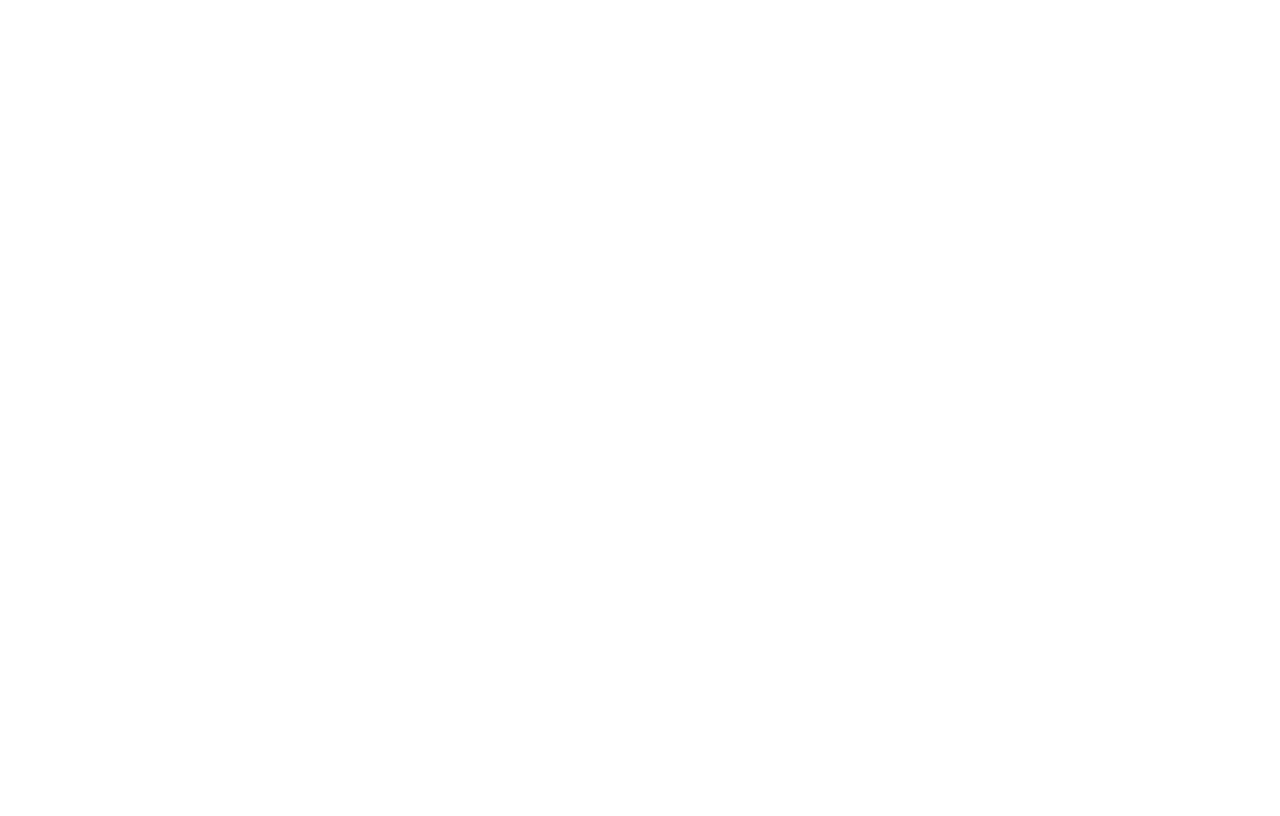
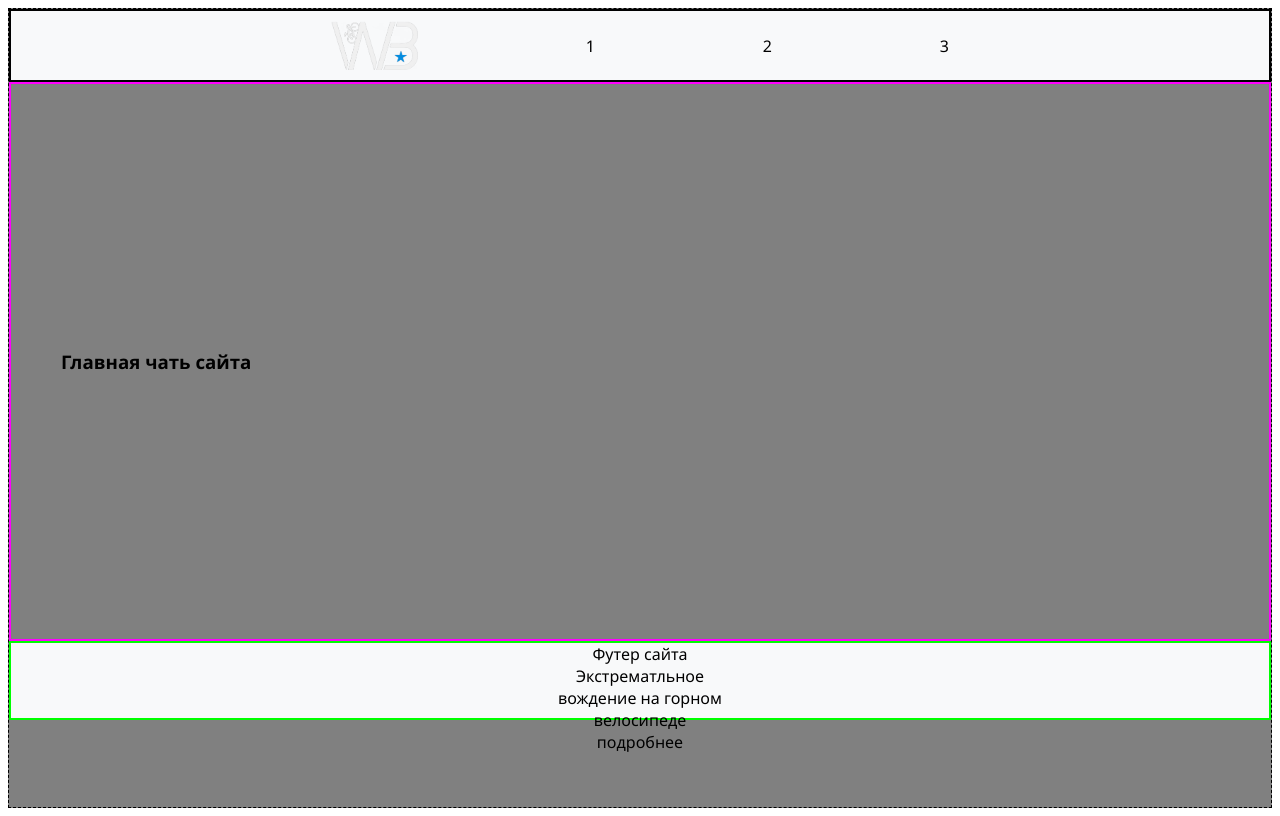
Before and after one commit to Cycle-Temka/Cycle-Frontend, a React (Create React App) app in the folder app/: page / in a window 1280 px wide. Built offline with nearby package versions, Linux system fonts and the light colour scheme.

Commit message:
Push: all

```diff
--- a/app/public/index.html
+++ b/app/public/index.html
@@ -2,42 +2,18 @@
 <html lang="en">
   <head>
     <meta charset="utf-8" />
-    <link rel="icon" href="%PUBLIC_URL%/favicon.ico" />
     <meta name="viewport" content="width=device-width, initial-scale=1" />
-    <meta name="theme-color" content="#000000" />
-    <meta
+    <!-- <meta name="theme-color" content="#000000" /> -->
+
+    <!-- <meta
       name="description"
       content="Web site created using create-react-app"
-    />
-    <link rel="apple-touch-icon" href="%PUBLIC_URL%/logo192.png" />
-    <!--
-      manifest.json provides metadata used when your web app is installed on a
-      user's mobile device or desktop. See https://developers.google.com/web/fundamentals/web-app-manifest/
-    -->
-    <link rel="manifest" href="%PUBLIC_URL%/manifest.json" />
-    <!--
-      Notice the use of %PUBLIC_URL% in the tags above.
-      It will be replaced with the URL of the `public` folder during the build.
-      Only files inside the `public` folder can be referenced from the HTML.
+    /> -->
+    <title>Bikes</title>
+  </head>
 
-      Unlike "/favicon.ico" or "favicon.ico", "%PUBLIC_URL%/favicon.ico" will
-      work correctly both with client-side routing and a non-root public URL.
-      Learn how to configure a non-root public URL by running `npm run build`.
-    -->
-    <title>React App</title>
-  </head>
   <body>
     <noscript>You need to enable JavaScript to run this app.</noscript>
-    <div id="root"></div>
-    <!--
-      This HTML file is a template.
-      If you open it directly in the browser, you will see an empty page.
-
-      You can add webfonts, meta tags, or analytics to this file.
-      The build step will place the bundled scripts into the <body> tag.
-
-      To begin the development, run `npm start` or `yarn start`.
-      To create a production bundle, use `npm run build` or `yarn build`.
-    -->
+    <div id="root">    <!-- This HTML file is a template.-->  </div>
   </body>
 </html>
--- a/app/src/App.css
+++ /dev/null
@@ -1,3 +0,0 @@
-.App {
-
-}
--- a/app/src/App.js
+++ b/app/src/App.js
@@ -1,12 +1,20 @@
-import logo from './logo.svg';
-import './App.css';
-import Header from './widgets/header/Header.tsx';
+import React from 'react';
+// import { useState, useMemo } from 'react';
+import './styles/App.css';
+import Header from './widgets/Header.tsx';
+import Footer from './widgets/Footer.tsx';
+
 
 function App() {
   return (
-    <div classname = "App">
+    <div className = "App">
       <Header/>
 
+      <main>
+        <h3>Главная чать сайта</h3>
+      </main>
+
+      <Footer/>
     </div>
   );
 }
--- a/app/src/index.css
+++ b/app/src/index.css
@@ -1,13 +1,14 @@
 body {
   margin: 0;
-  font-family: -apple-system, BlinkMacSystemFont, 'Segoe UI', 'Roboto', 'Oxygen',
+  font-family: 'Segoe UI', -apple-system, BlinkMacSystemFont, 'Roboto', 'Segoe UI',  'Oxygen',
     'Ubuntu', 'Cantarell', 'Fira Sans', 'Droid Sans', 'Helvetica Neue',
     sans-serif;
   -webkit-font-smoothing: antialiased;
   -moz-osx-font-smoothing: grayscale;
+  background-color: #edf6f9;
 }
 
 code {
-  font-family: source-code-pro, Menlo, Monaco, Consolas, 'Courier New',
+  font-family: 'Segoe UI', source-code-pro, Menlo, Monaco, Consolas, 'Roboto', 'Courier New',
     monospace;
 }
--- a/app/src/index.js
+++ b/app/src/index.js
@@ -1,17 +1,8 @@
 import React from 'react';
 import ReactDOM from 'react-dom/client';
-import './index.css';
 import App from './App';
-import reportWebVitals from './reportWebVitals';
 
-const root = ReactDOM.createRoot(document.getElementById('root'));
+const root = ReactDOM.createRoot(document.getElementById("root"));
 root.render(
-  <React.StrictMode>
-    <App />
-  </React.StrictMode>
+    <App/>,
 );
-
-// If you want to start measuring performance in your app, pass a function
-// to log results (for example: reportWebVitals(console.log))
-// or send to an analytics endpoint. Learn more: https://bit.ly/CRA-vitals
-reportWebVitals();
--- /dev/null
+++ b/app/src/styles/App.css
@@ -0,0 +1,51 @@
+ * {
+  font-family:'Segoe UI', Tahoma, Geneva, Verdana, sans-serif;
+  box-sizing: border-box;
+}
+
+.App {
+  border: 1px dashed black;
+  background-color: grey;
+  height: 100vh;
+  text-align: center;
+}
+
+
+.Header {
+  border: 2px solid rgb(0, 0, 0);
+  background-color: #f8f9fa;
+  padding:  10px  2px;
+  padding-left: 320px;
+  padding-right: 320px;
+
+  display: flex;
+  flex-direction: row; /*ggggggg */
+  align-items: center;
+  justify-content: space-between;
+  /* height: 15%;
+  max-height: 105px; */
+}
+
+.Header-content {
+  display: flex;
+  justify-content: space-between;
+  align-items: center;
+}
+
+main {
+  border: 2px solid rgb(255, 0, 255);
+  padding-left:  50px;
+  height: 70%;
+  display: flex;
+  justify-content: left;
+  align-items: center;
+}
+
+
+.Footer {
+  border: 2px solid rgb(0, 255, 0);
+  background-color: #f8f9fa;
+  text-align: center;
+  align-items: center;
+  height: 10%;
+}
--- /dev/null
+++ b/app/src/widgets/Footer.tsx
@@ -0,0 +1,24 @@
+import React from 'react';
+// import styles from '/JavaScript/Cycle-Frontend/app/src/styles/Footer.css';
+
+function Footer(transparent:boolean) {
+  return (
+    <footer className='Footer'>
+      <>Футер сайта</>
+      <div className='Bottom 1'>
+        Экстрематльное<br/> вождение на горном<br/> велосипеде<br/>
+        подробнее
+      </div>
+
+      <div className='Bottom 1'>
+
+      </div>
+
+      <div className='Bottom 1'>
+
+      </div>
+    </footer>
+  );
+};
+
+export default Footer;
--- /dev/null
+++ b/app/src/widgets/Header.tsx
@@ -0,0 +1,24 @@
+import React from 'react';
+
+
+function Header(transparent:boolean) {
+  return (
+    <header className='Header'>
+      <img src='/bikes_logo_white.png' alt='Logo' style={{width:"87px", height:"49px"}}/>
+
+      <div className='Sections'>
+        1
+      </div>
+
+      <div className='Icon_Sections'>
+        2
+      </div>
+
+      <nav className='More'>
+        3
+      </nav>
+    </header>
+  );
+};
+
+export default Header;
--- a/app/src/widgets/header/Header.tsx
+++ /dev/null
@@ -1,11 +0,0 @@
-import React from 'react';
-
-function Header(transparent:boolean) {
-  return (
-    <div>
-
-    </div>
-  );
-};
-
-export default Header;
```
Also changed, not shown: app/public/bikes_logo_white.png (added), app/src/widgets/header/Header.css (deleted).
